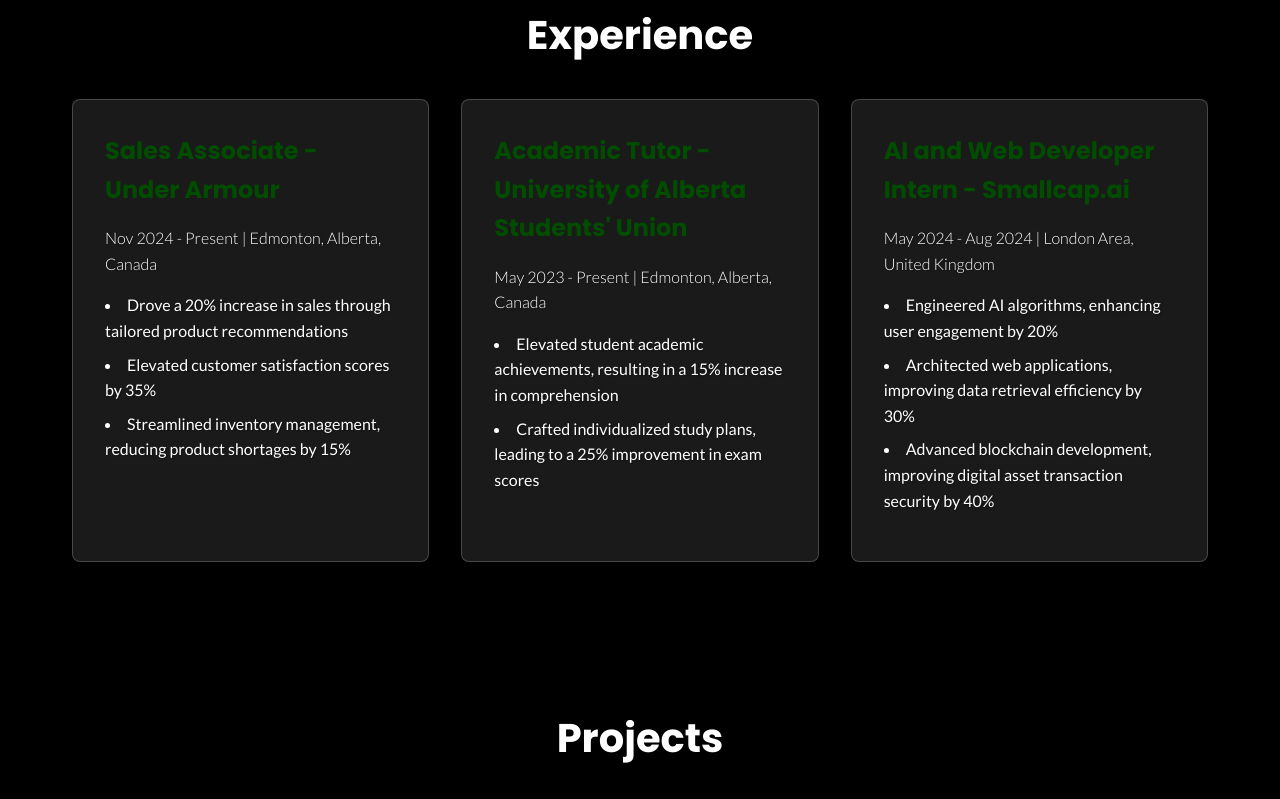
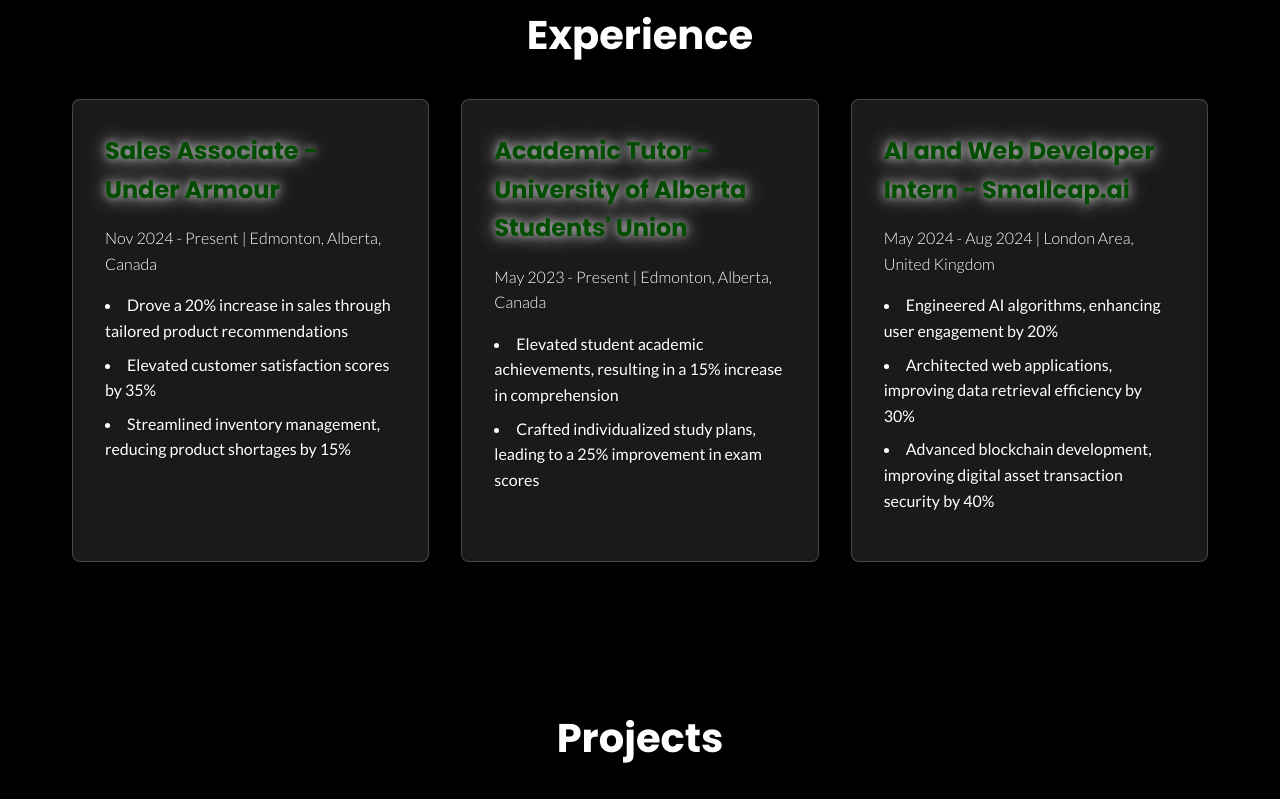
Before and after one commit to dhruveeel/dhruveeel.github.io, a plain HTML site: page index.html in a window 1280 px wide. Shown: the part 1194-1993 px from the top of the page. Drawn offline with nearby package versions, Linux system fonts and the light colour scheme.

Commit message:
`Added text shadow to h3 element and updated p element margin bottom`

```diff
--- a/styles.css
+++ b/styles.css
@@ -168,7 +168,11 @@
     color: var(--primary-color);
     font-family: 'Poppins', sans-serif;
     margin-bottom: 1rem;
+    text-shadow: 0 0 10px rgba(255, 255, 255, 0.7),
+                 0 0 20px rgba(255, 255, 255, 0.5),
+                 0 0 30px rgba(255, 255, 255, 0.3);
 }
+
 
 p {
     margin-bottom: 1rem;
```
